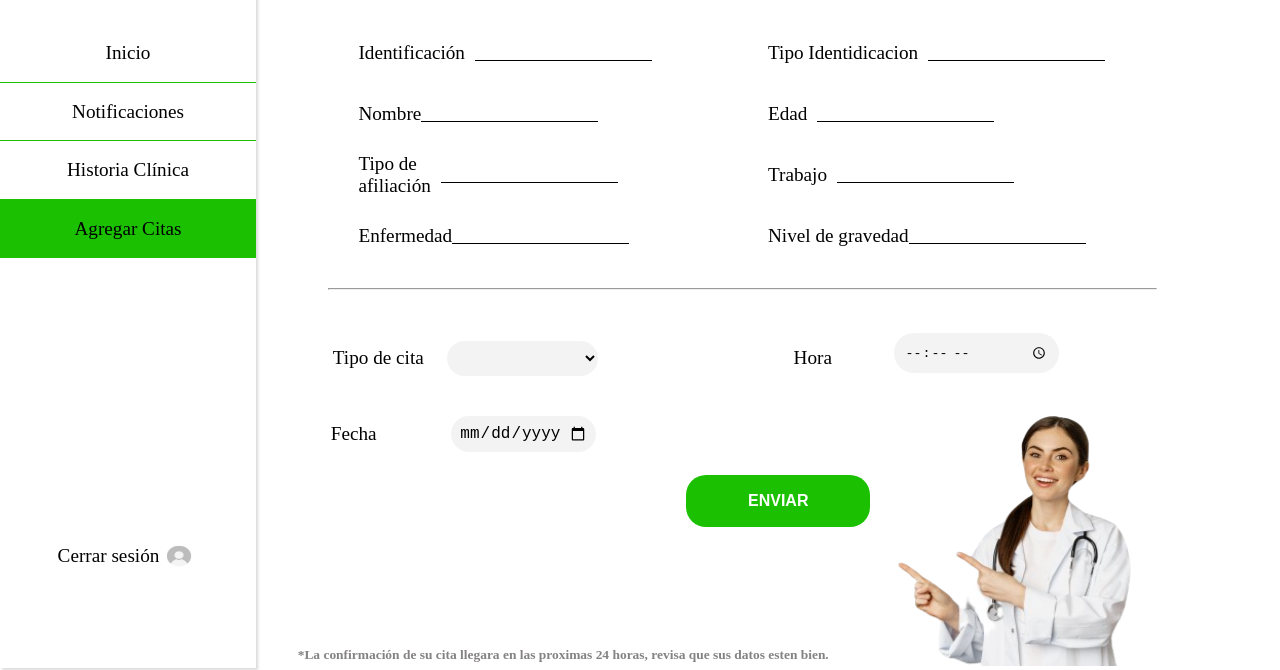
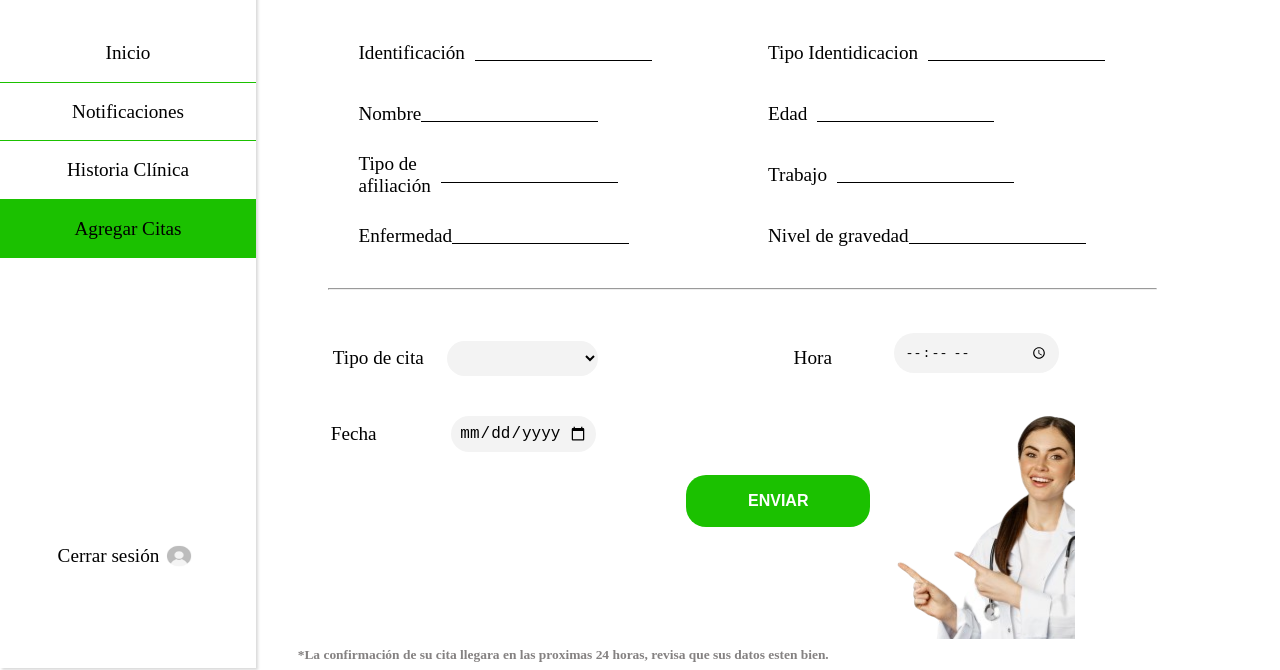
Before and after one commit to elkin2705/MedPriority, a plain HTML site: page index.html in a window 1280 px wide. Shown: the part 130-800 px from the top of the page. Drawn offline with Linux system fonts and the light colour scheme.

Commit message:
Update estilos.css

```diff
--- a/estilos.css
+++ b/estilos.css
@@ -437,9 +437,8 @@ select {
 
   .con_final2{
     background-image: url(imagenes/medica.png);
-background-size: 100%  110%;
-    height:100%;
-    width: 30%;
+ width: calc(20%);
+    height: calc(90%);
 
 
 
```
